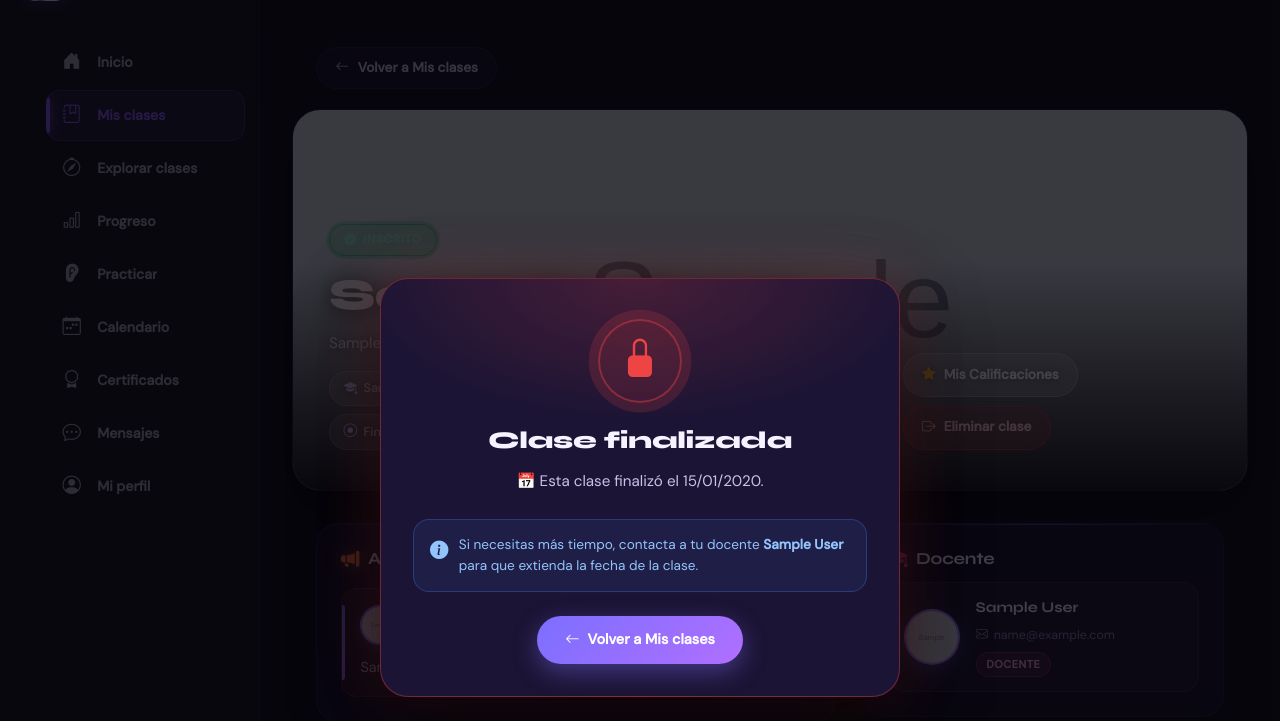
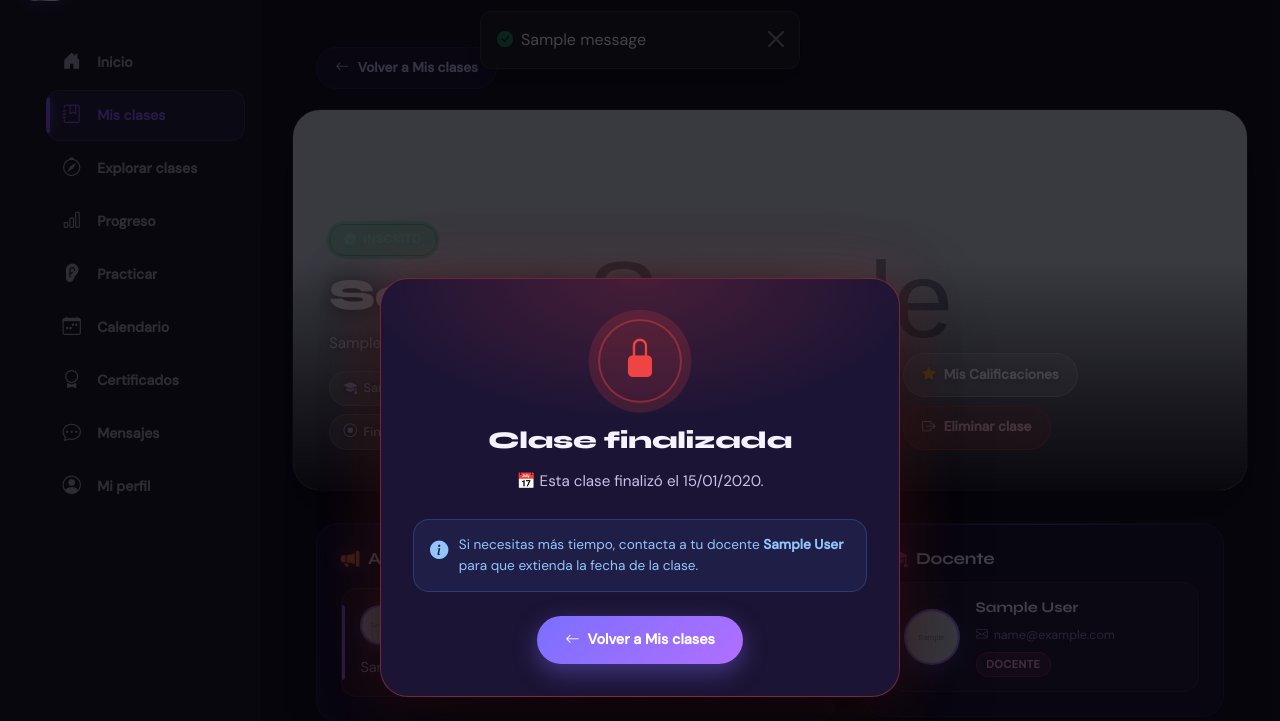
Before and after one commit to qbytestudio-lab/qbayt_django, a Django app: page /estudiante/clase/1/ in a window 1280 px wide. Shown: the part 69-790 px from the top of the page. Run offline with Django 5.2, Linux system fonts and the light colour scheme; a user stored in the database is signed in; tables that the repository leaves empty hold one stand-in row (values such as "Sample post"); grey boxes marked "Sample" are stand-in pictures; one stand-in notice (Sample message) is shown; data that the repository does not hold is empty.

Commit message:
Noficicaciones de ejercicios en detalle clase

```diff
--- a/estudiante/templates/estudiante/detalle_clase_estudiante.html
+++ b/estudiante/templates/estudiante/detalle_clase_estudiante.html
@@ -10,6 +10,25 @@
 {% endblock %}
 
 {% block content %}
+
+<!-- 🟢 ALERTAS FLOTANTES DE MENSAJES (EJ: "Tus respuestas han sido enviadas...") -->
+{% if messages %}
+<div style="position:fixed; top:80px; left:50%; transform:translateX(-50%); z-index:1050; min-width:320px;">
+  {% for message in messages %}
+  <div class="alert-floating {% if message.tags == 'success' %}alert-success{% else %}alert-danger{% endif %} alert-dismissible fade show" role="alert" style="background: #181818; color: #fff; border: 1px solid rgba(255,255,255,0.1); padding: 1rem; border-radius: 12px; box-shadow: 0 8px 24px rgba(0,0,0,0.5); display: flex; align-items: center; justify-content: space-between; gap: 1rem;">
+    <div style="display: flex; align-items: center; gap: 0.5rem;">
+      {% if message.tags == 'success' %}
+      <i class="bi bi-check-circle-fill text-success"></i>
+      {% else %}
+      <i class="bi bi-exclamation-circle-fill text-danger"></i>
+      {% endif %}
+      <span>{{ message }}</span>
+    </div>
+    <button type="button" class="btn-close btn-close-white" data-bs-dismiss="alert" aria-label="Close"></button>
+  </div>
+  {% endfor %}
+</div>
+{% endif %}
 
 <!-- BOTÓN VOLVER -->
 <div class="back-nav">
```
